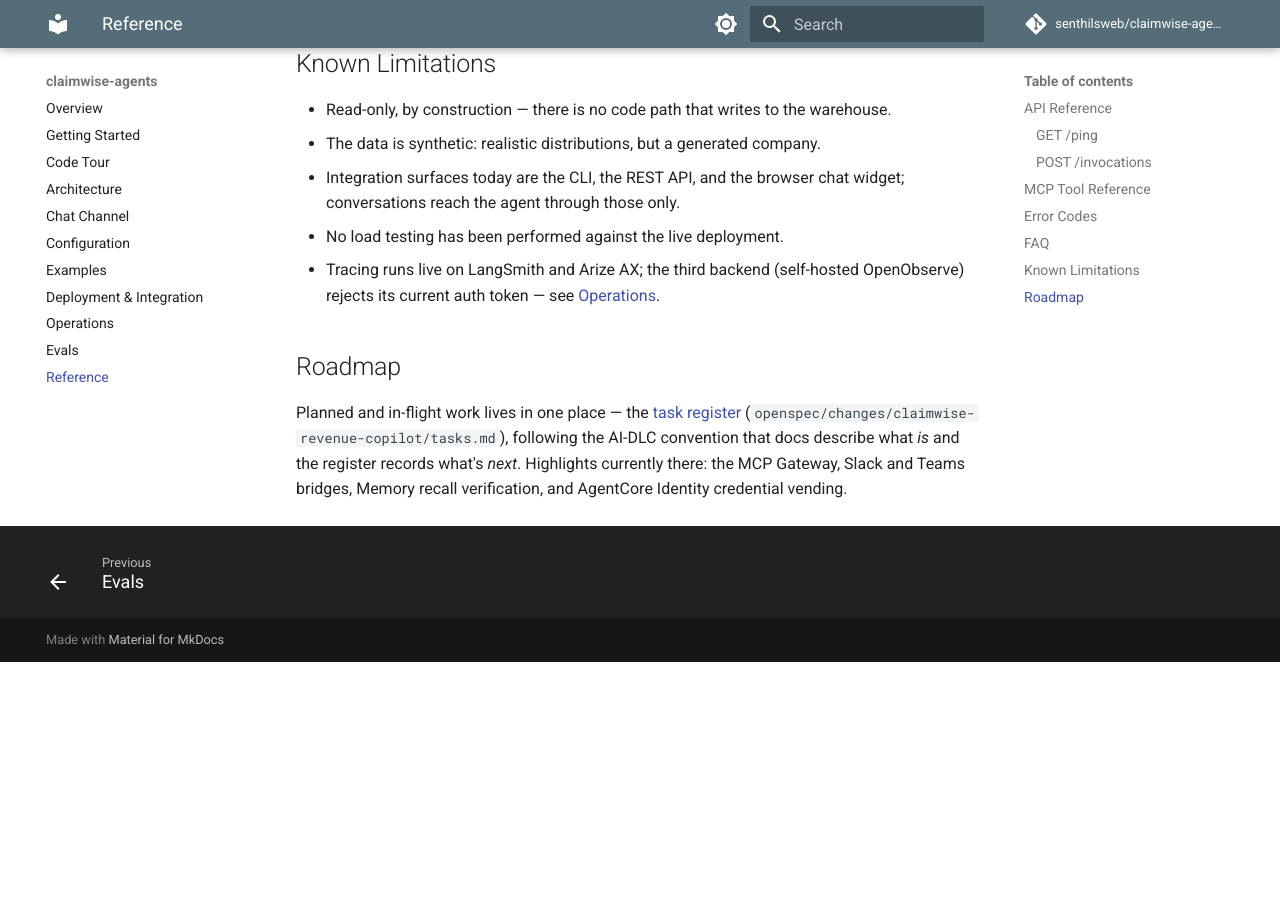
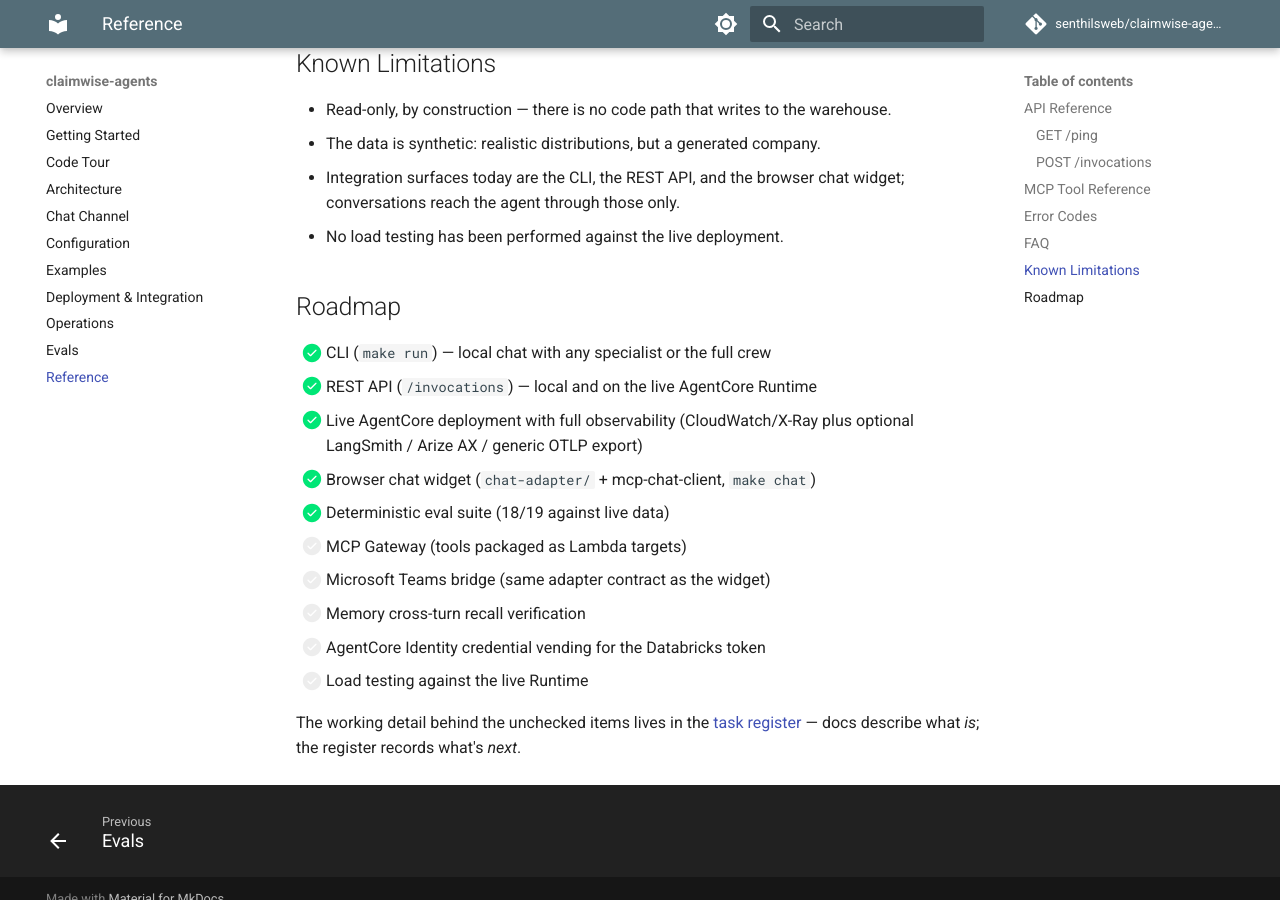
Before and after one commit to senthilsweb/claimwise-agents, an MkDocs documentation site: the page built from docs/reference.md, in a window 1280 px wide and 900 px high, scrolled down 2007 px. Built offline with MkDocs 1.6.1 and Material for MkDocs 9.7.7, drawn with Linux system fonts in a browser that asks for light colours; comment, search, counter and statistics services are not loaded; before the commit the page ends 2669 px from its top, so only the background shows below that.

Commit message:
Docs: drop Slack (Teams is the planned channel), OpenObserve as plain optional, Roadmap checklist
- Slack removed everywhere; decision recorded in the task register:
  Teams is the planned chat platform, a Slack bridge will not be built.
- OpenObserve/generic OTLP presented as a supported optional backend;
  the environment-specific token issue no longer appears in the docs.
- Reference's Roadmap is now a [x]/[ ] feature checklist (tasklist
  extension enabled), with the task register holding the detail.

Co-Authored-By: Claude Fable 5 <noreply@anthropic.com>
Claude-Session: https://claude.ai/code/session_014vEt7yCiZkcefMparxpTB2

```diff
--- a/docs/reference.md
+++ b/docs/reference.md
@@ -87,16 +87,21 @@ plus the `ai-agent-docs` skill that defines this page structure.
 - Integration surfaces today are the CLI, the REST API, and the browser
   chat widget; conversations reach the agent through those only.
 - No load testing has been performed against the live deployment.
-- Tracing runs live on LangSmith and Arize AX; the third backend
-  (self-hosted OpenObserve) rejects its current auth token — see
-  [Operations](operations.md#runbook).
 
 ## Roadmap
 
-Planned and in-flight work lives in one place — the
+- [x] CLI (`make run`) — local chat with any specialist or the full crew
+- [x] REST API (`/invocations`) — local and on the live AgentCore Runtime
+- [x] Live AgentCore deployment with full observability (CloudWatch/X-Ray
+      plus optional LangSmith / Arize AX / generic OTLP export)
+- [x] Browser chat widget (`chat-adapter/` + mcp-chat-client, `make chat`)
+- [x] Deterministic eval suite (18/19 against live data)
+- [ ] MCP Gateway (tools packaged as Lambda targets)
+- [ ] Microsoft Teams bridge (same adapter contract as the widget)
+- [ ] Memory cross-turn recall verification
+- [ ] AgentCore Identity credential vending for the Databricks token
+- [ ] Load testing against the live Runtime
+
+The working detail behind the unchecked items lives in the
 [task register](https://github.com/senthilsweb/claimwise-agents/blob/main/openspec/changes/claimwise-revenue-copilot/tasks.md)
-(`openspec/changes/claimwise-revenue-copilot/tasks.md`), following the
-AI-DLC convention that docs describe what *is* and the register records
-what's *next*. Highlights currently there: the MCP Gateway, Slack and
-Teams bridges, Memory recall verification, and AgentCore Identity
-credential vending.
+— docs describe what *is*; the register records what's *next*.
--- a/mkdocs.yml
+++ b/mkdocs.yml
@@ -53,6 +53,8 @@ markdown_extensions:
   - toc:
       permalink: true
   - pymdownx.details
+  - pymdownx.tasklist:
+      custom_checkbox: true
   - pymdownx.tabbed:
       alternate_style: true
   - pymdownx.superfences:
```
Also changed, not shown: README.md (+1 -1 lines), docs/architecture.md (+1 -1 lines), docs/chat-channel.md (+10 -12 lines), docs/operations.md (+1 -13 lines), openspec/changes/claimwise-revenue-copilot/tasks.md (+9 -11 lines).
